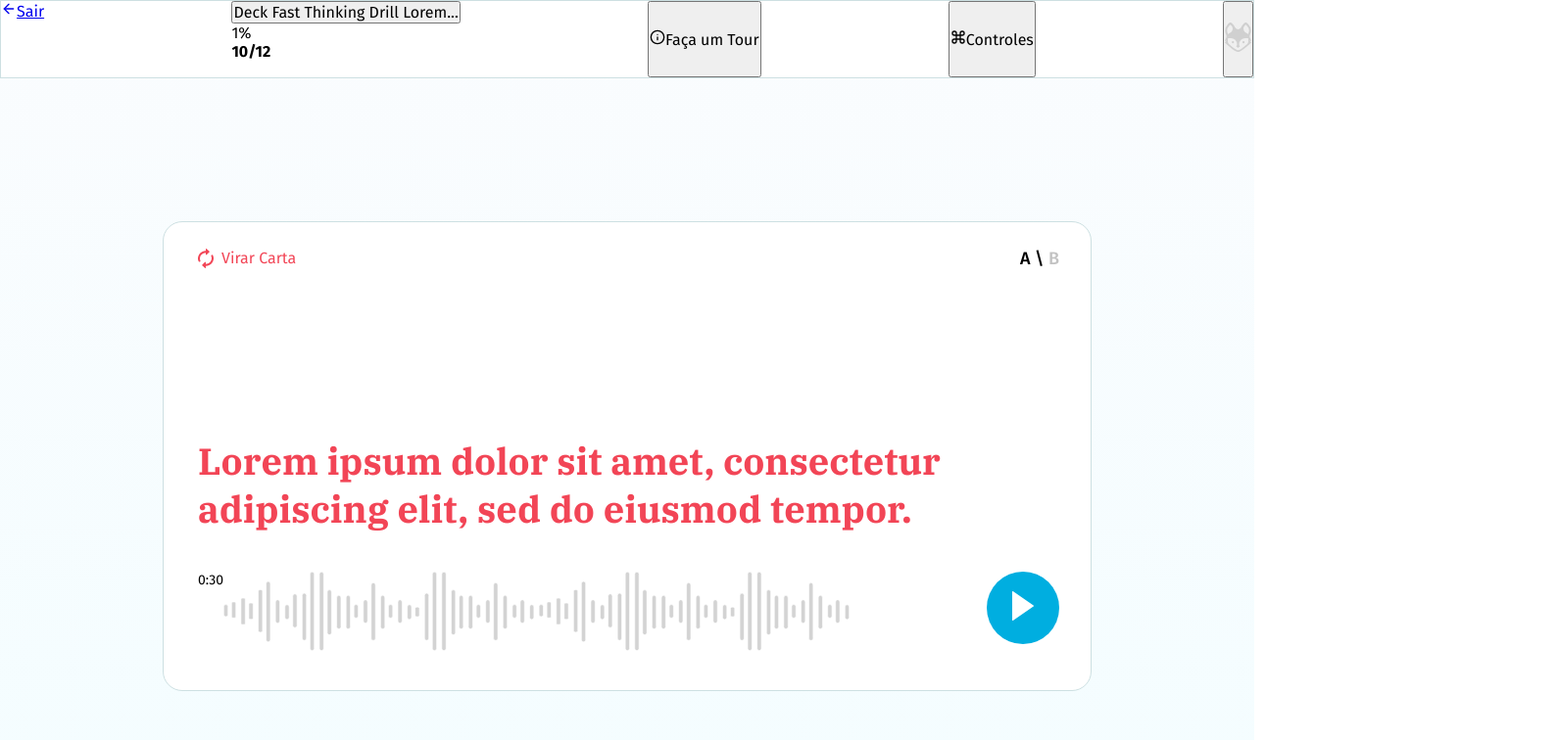
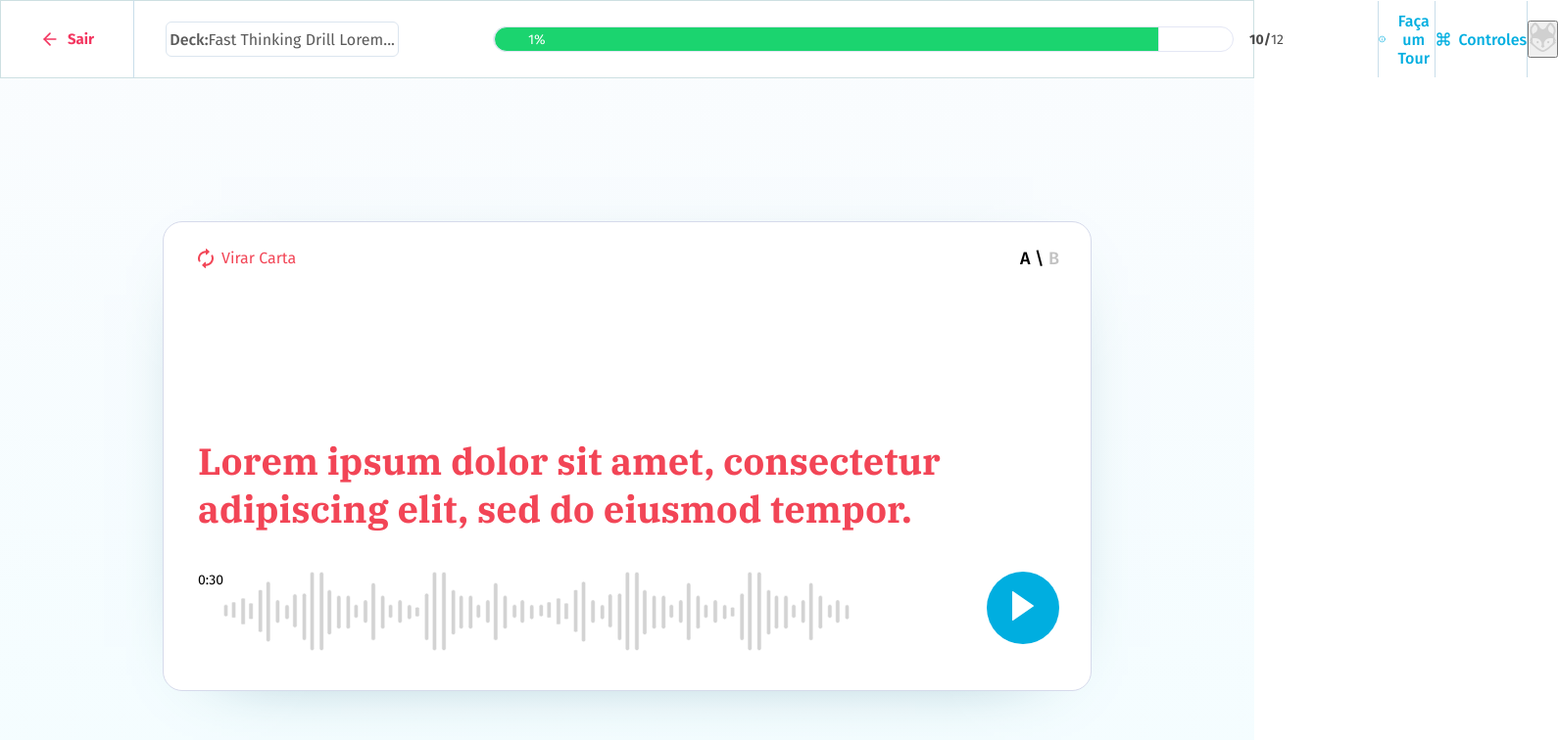
Before and after one commit to robertokbr/hackitApp, a React (Create React App) app: page / in a window 1280 px wide. Shown: the top 756 px of the page at 98% size, 1590 px wide, since content can reach past the window. Built offline with nearby package versions, Linux system fonts and the light colour scheme.

Commit message:
Add complete Header

```diff
--- a/src/pages/DashboardCard/index.tsx
+++ b/src/pages/DashboardCard/index.tsx
@@ -1,4 +1,4 @@
-import React from 'react';
+import React, { useState } from 'react';
 import { Link } from 'react-router-dom';
 import { FiArrowLeft, FiInfo, FiCommand, FiArrowUp } from 'react-icons/fi';
 import {
@@ -20,18 +20,29 @@ import waveImg from '../../assets/waveImg.svg';
 import cardFlip from '../../assets/cardFlip.svg';
 
 const DashboardCard: React.FC = () => {
+  const [progress, setProgress] = useState(() => {
+    const a = 0.9;
+    const num = a * 100;
+    const n = num.toFixed(2);
+    return n;
+  });
   return (
     <Container>
       <Header>
         <HeaderContent>
           <Link to="/back">
-            <FiArrowLeft />
+            <FiArrowLeft size={20} />
             Sair
           </Link>
-          <ProgressBar>
-            <button type="button">Deck Fast Thinking Drill Lorem...</button>
-            <div className="ProgressContent">
-              <span>1%</span>
+          <ProgressBar progress={progress}>
+            <button type="button">
+              Deck:
+              <span>Fast Thinking Drill Lorem...</span>
+            </button>
+            <div>
+              <div>
+                <span>1%</span>
+              </div>
             </div>
             <strong>
               10/
--- a/src/pages/DashboardCard/styles.ts
+++ b/src/pages/DashboardCard/styles.ts
@@ -1,5 +1,9 @@
 import styled from 'styled-components';
 import { shade } from 'polished';
+
+interface ProgressProps {
+  progress: string;
+}
 
 export const Container = styled.div`
   background: transparent linear-gradient(180deg, #fafcfe 0%, #f4fdff 100%) 0%
@@ -11,13 +15,86 @@ export const Header = styled.header`
   border: 1px solid #cde0e2;
 `;
 export const HeaderContent = styled.div`
-  flex: 1;
   height: 78px;
   display: flex;
-  justify-content: space-between;
+  align-items: center;
+  a {
+    border-right: 1px solid #c9deea;
+    display: flex;
+    align-items: center;
+    font-size: 15px;
+    color: #f33660;
+    padding: 30px 40px;
+    font-weight: bold;
+    text-decoration: none;
+  }
+  svg {
+    margin-right: 8px;
+  }
 `;
-export const ProgressBar = styled.div``;
-export const HeaderButton = styled.button``;
+export const ProgressBar = styled.div<ProgressProps>`
+  height: 100%;
+  display: flex;
+  padding: 0 32px;
+  align-items: center;
+  font-size: 14px;
+  border-right: 1px solid #c9deea;
+  button {
+    color: #5a5a5a;
+    width: 238px;
+    height: 36px;
+    border-radius: 6px;
+    border: 1px solid #dbe5ef;
+    background: inherit;
+    margin-right: 96px;
+    font-weight: 500;
+    span {
+      font-weight: 400;
+    }
+  }
+  div {
+    text-transform: capitalize;
+    display: flex;
+    align-items: center;
+    width: 756px;
+    height: 26px;
+    border-radius: 34px;
+    border: 1px solid #e4e7f5;
+    position: relative;
+    > span {
+      position: absolute;
+      color: white;
+      left: 5%;
+    }
+    div {
+      background: #1bd46f;
+      width: ${props => props.progress}%;
+      border-radius: 34px 0 0 34px;
+    }
+  }
+  strong {
+    color: #000000;
+    opacity: 0.7;
+    margin-left: 16px;
+    margin-right: 64px;
+    span {
+      font-weight: 400;
+    }
+  }
+`;
+export const HeaderButton = styled.button`
+  font-size: 16px;
+  height: 100%;
+  flex: 1;
+  display: flex;
+  align-items: center;
+  justify-content: center;
+  color: #00aee0;
+  border: none;
+  border-right: 1px solid #c9deea;
+  background: inherit;
+  font-weight: 500;
+`;
 
 export const Content = styled.main`
   max-width: 948px;
@@ -33,6 +110,8 @@ export const Card = styled.div`
   border: 1px solid #cde0e2;
   padding: 26px 32px 40px 35px;
   border-radius: 20px;
+  box-shadow: 0px 15px 80px -60px #32788d;
+  border: 1px solid #d6daeb;
 `;
 export const CardHeader = styled.div`
   display: flex;
@@ -45,6 +124,11 @@ export const CardHeader = styled.div`
     outline: 0;
     border: none;
     background: transparent;
+    transition: 0.2s;
+    &:hover {
+      color: ${shade(0.2, '#f24556')};
+    }
+
     img {
       margin-right: 8px;
     }
@@ -81,6 +165,10 @@ export const Player = styled.div`
     border-radius: 50%;
     border: none;
     background: #00aee0;
+    transition: 0.2s;
+    &:hover {
+      background: ${shade(0.2, '#00aee0')};
+    }
   }
 `;
 export const FeedbackButtons = styled.section`
--- a/src/styles/global.ts
+++ b/src/styles/global.ts
@@ -26,6 +26,6 @@ h1{
 
 button{
   cursor: pointer;
-
+  outline:0;
 }
 `;
```
